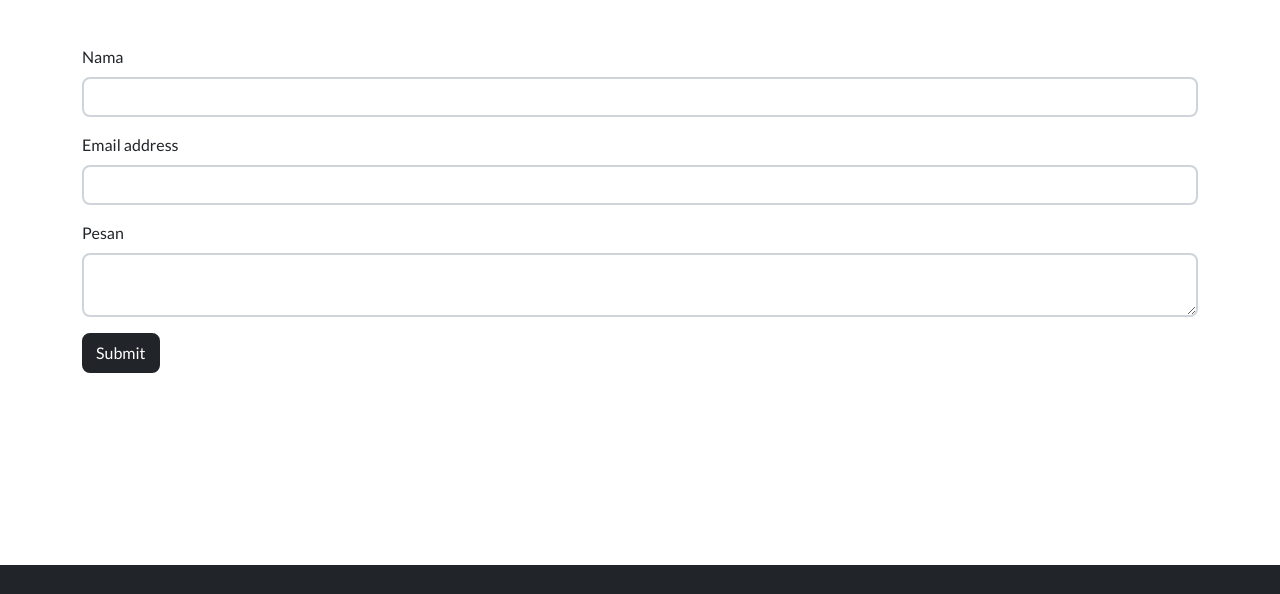
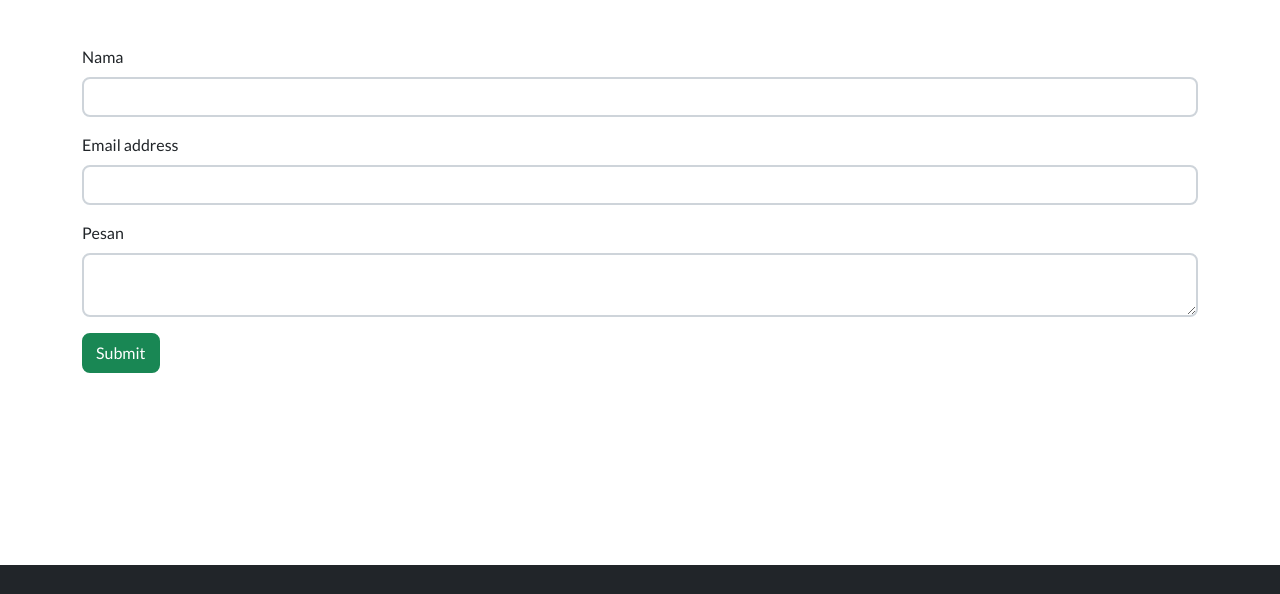
Before and after one commit to Izzypasta/Izzypasta.github.io, a plain HTML site: page index.html in a window 1280 px wide. Shown: the part 2478-3072 px from the top of the page. Drawn offline with nearby package versions, Linux system fonts and the light colour scheme.

Commit message:
mengubah warna tombol menjadi hijau

```diff
--- a/index.html
+++ b/index.html
@@ -158,7 +158,7 @@
                       <label for="exampleInputPesan1" class="form-label">Pesan</label>
                       <textarea class="form-control" id="exampleInputPassword1"></textarea>
                     </div>
-                    <button type="submit" class="btn btn-dark">Submit</button>
+                    <button type="submit" class="btn btn-success">Submit</button>
                   </form>
                 </section>
             </section>
```
